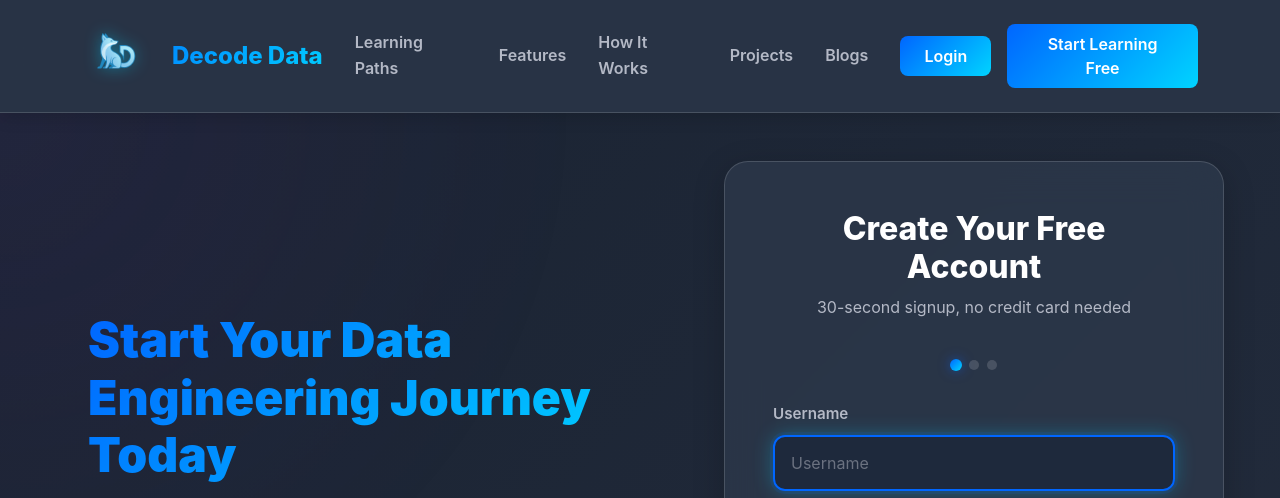
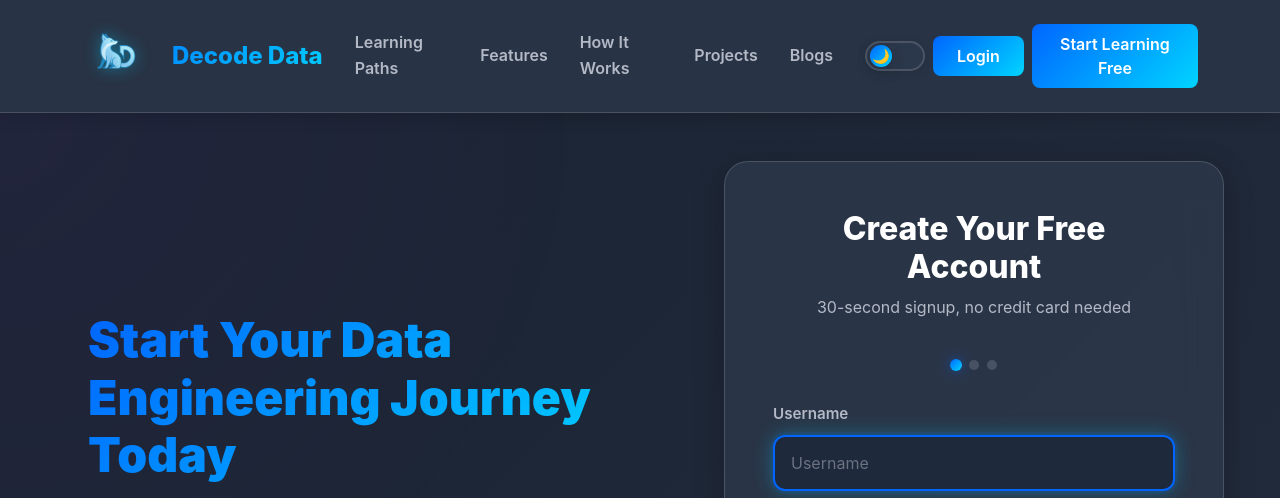
Before and after one commit to SS279/decode-data, a Django app: page /register/ in a window 1280 px wide. Shown: the top 498 px of the page. Run offline with Django 4.2, Linux system fonts and the light colour scheme.

Commit message:
Add theme toggle to login/register pages and fix Projects/Blogs layout
MAJOR IMPROVEMENTS:
1. Added dark/light theme toggle to Login and Register pages
   - Theme toggle button added to navigation on both pages
   - JavaScript for theme switching and persistence included
   - Theme preference saved in localStorage and loads automatically
   - Consistent user experience across all unauthenticated pages

2. Fixed Projects and Blogs page layout inconsistency
   - Added theme.css to base_fullwidth.html template
   - Projects and Blogs pages now use the same theme variables as home
   - All pages now have consistent colors, fonts, and styling
   - Proper theme adaptation for both dark and light modes

3. Ensured complete theme coverage
   - All public pages now have theme toggle functionality
   - Theme preferences persist across page navigation
   - Consistent glassmorphism effects across all pages
   - Unified navigation appearance site-wide

PAGES NOW WITH THEME TOGGLE:
- Home page ✓
- Projects page ✓
- Blogs page ✓
- Login page ✓ (NEW)
- Register page ✓ (NEW)
- Dashboard/authenticated pages ✓ (from base.html)

The entire site now has a cohesive look and feel with full
dark/light theme support across every single page.

```diff
--- a/learning/templates/auth/register.html
+++ b/learning/templates/auth/register.html
@@ -638,9 +638,18 @@
                     <a class="nav-link" href="{% url 'blogs' %}">Blogs</a>
                 </li>
                 <li class="nav-item ms-3">
+                    <div class="theme-toggle-label">
+                        <div class="theme-toggle" id="themeToggle" onclick="toggleTheme()">
+                            <div class="theme-toggle-slider">
+                                <span class="theme-toggle-icon">🌙</span>
+                            </div>
+                        </div>
+                    </div>
+                </li>
+                <li class="nav-item ms-2">
                     <a href="{% url 'login' %}" class="btn">Login</a>
                 </li>
-                <li class="nav-item ms-3">
+                <li class="nav-item ms-2">
                     <a href="{% url 'register' %}" class="btn">Start Learning Free</a>
                 </li>
             </ul>
@@ -858,5 +867,31 @@
             alert('Please agree to the Terms of Service and Privacy Policy');
         }
     });
+
+    // Theme Toggle Functionality
+    function toggleTheme() {
+        const html = document.documentElement;
+        const currentTheme = html.getAttribute('data-theme');
+        const newTheme = currentTheme === 'light' ? 'dark' : 'light';
+
+        html.setAttribute('data-theme', newTheme);
+        localStorage.setItem('theme', newTheme);
+
+        // Update toggle icon
+        const icon = document.querySelector('.theme-toggle-icon');
+        icon.textContent = newTheme === 'light' ? '☀️' : '🌙';
+    }
+
+    // Load saved theme on page load
+    document.addEventListener('DOMContentLoaded', function() {
+        const savedTheme = localStorage.getItem('theme') || 'dark';
+        document.documentElement.setAttribute('data-theme', savedTheme);
+
+        // Update toggle icon based on saved theme
+        const icon = document.querySelector('.theme-toggle-icon');
+        if (icon) {
+            icon.textContent = savedTheme === 'light' ? '☀️' : '🌙';
+        }
+    });
 </script>
 {% endblock %}
--- a/learning/templates/base_fullwidth.html
+++ b/learning/templates/base_fullwidth.html
@@ -8,6 +8,9 @@
 
     <!-- Bootstrap CSS -->
     <link href="https://cdn.jsdelivr.net/npm/bootstrap@5.3.0/dist/css/bootstrap.min.css" rel="stylesheet">
+
+    <!-- Modern Theme CSS -->
+    <link rel="stylesheet" href="{% static 'css/theme.css' %}">
 
     {% block extra_css %}{% endblock %}
 </head>
```
Also changed, not shown: learning/templates/auth/login.html (+36 -1 lines).
